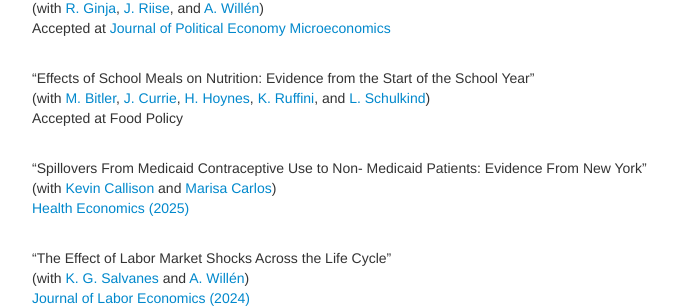
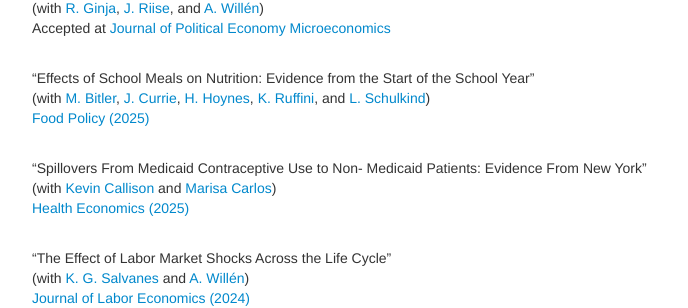
Before and after one commit to bjwillage/bjwillage.github.io, a Jekyll site: the page built from pages/research.md, in a window 1280 px wide and 900 px high, scrolled down 604 px. Shown: the part 150-458 px from the top of the window, without its empty margins (258-946 px from the left). Built offline with Jekyll 4.4.1, drawn with Linux system fonts in a browser that asks for light colours.

Commit message:
Update research.md

```diff
--- a/pages/research.md
+++ b/pages/research.md
@@ -50,7 +50,7 @@ Accepted at [Journal of Political Economy Microeconomics](https://www.journals.u
 
 "Effects of School Meals on Nutrition: Evidence from the Start of the School Year"<br>
 (with [M. Bitler](https://sites.google.com/site/mbitler), [J. Currie](https://scholar.princeton.edu/jcurrie/home), [H. Hoynes](https://gspp.berkeley.edu/directories/faculty/hilary-hoynes), [K. Ruffini](https://sites.google.com/view/kristaruffini/), and [L. Schulkind](http://lisaschulkind.weebly.com/))<br>
-Accepted at Food Policy
+[Food Policy (2025)](https://www.sciencedirect.com/science/article/pii/S030691922500106X)
 <br><br>
 
 "Spillovers From Medicaid Contraceptive Use to Non- Medicaid Patients: Evidence From New York"<br>
```
